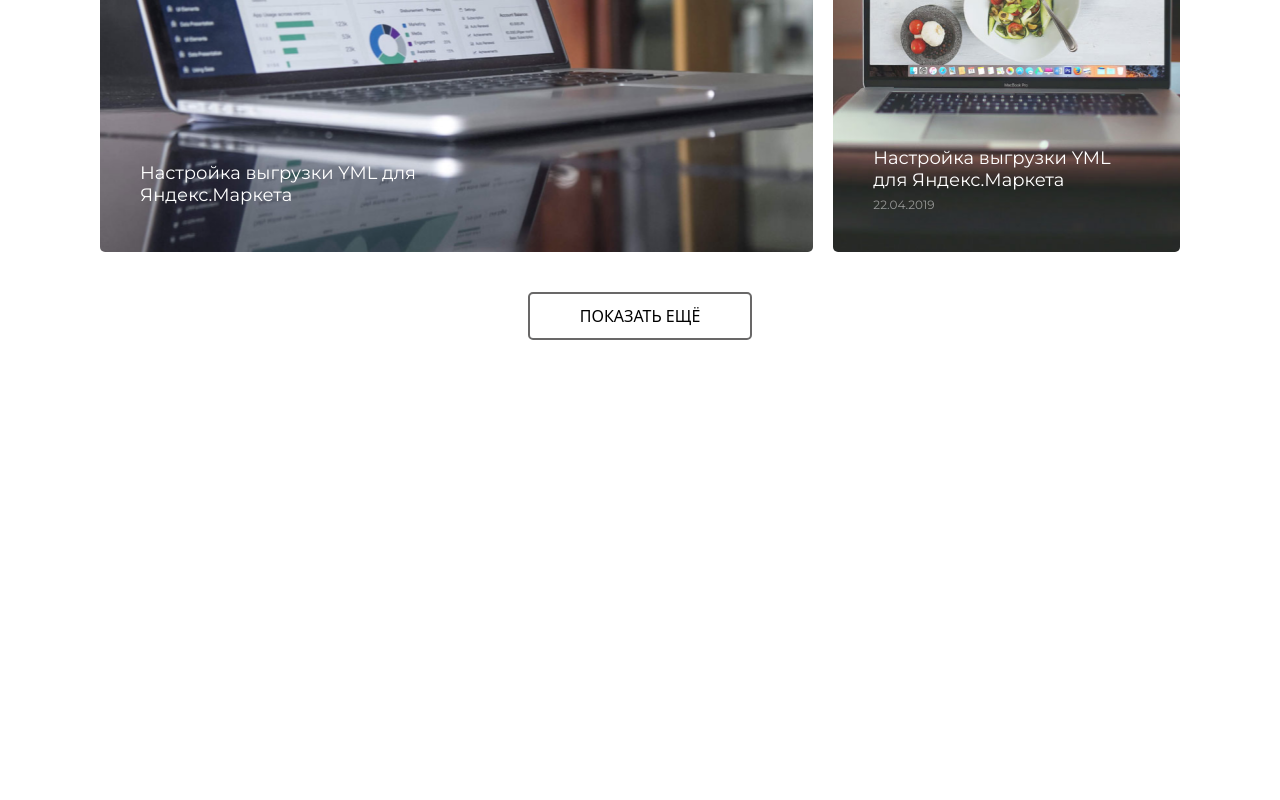
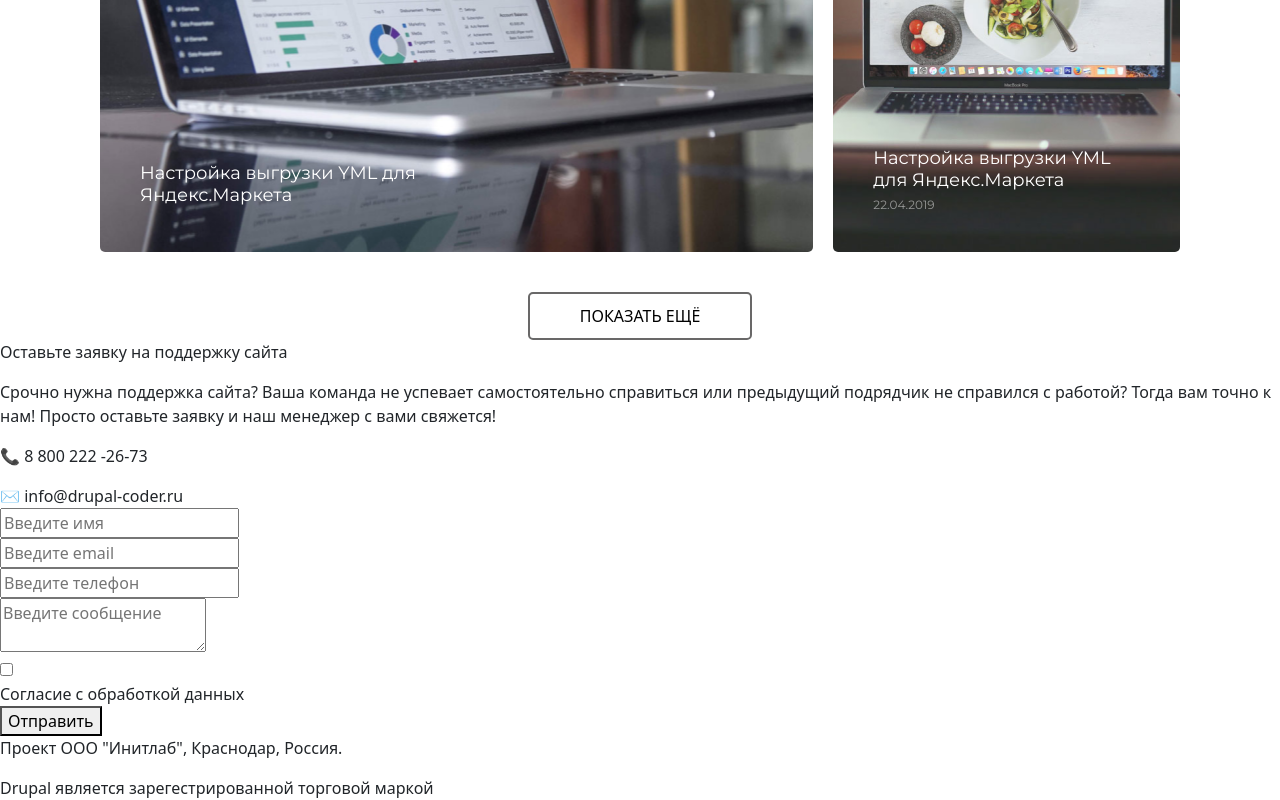
Before and after one commit to SamiraShigalugova/project, a Vue app in the folder projectwebvue/: page / in a window 1280 px wide. Shown: the part 6953-7753 px from the top of the page. Before the commit the page ends 7293 px from the top, so only its background shows below. Built offline with nearby package versions, Linux system fonts and the light colour scheme.

Commit message:
Добавление css стилей для футера

```diff
--- a/projectwebvue/src/App.vue
+++ b/projectwebvue/src/App.vue
@@ -337,6 +337,52 @@
       </div><button class="btn-case">ПОКАЗАТЬ ЕЩЁ</button>
   </div>
 </section>
+<div class="fon">
+    <div class="form">
+      <div class="left">
+    <p class="otzuv">
+        Оставьте заявку на поддержку сайта
+    </p>
+    <p class="promo">
+      Срочно нужна поддержка сайта? Ваша команда не успевает самостоятельно справиться или предыдущий подрядчик не справился
+      с работой? Тогда вам точно к нам! Просто оставьте заявку и наш менеджер с вами свяжется!
+    </p>
+    <p class="tel">📞 8 800 222 -26-73</p>
+    <p class="email">✉️ info@drupal-coder.ru</p>
+  </div>
+      <div class="right">
+          <div class="formel">
+          <input type="text" id="name" v-model="name" placeholder="Введите имя" class="formin" required  />
+        </div>
+        <div class="formel">
+          <input type="email" id="email" v-model="email" placeholder="Введите email" class="formin"  required />
+        </div>
+        <div class="formel">
+          <input type="tel" id="phone" v-model="phone" @input="phoneinput" placeholder="Введите телефон" class="formin" required  />
+        </div>
+        <div class="formel">
+          <textarea id="textarea" v-model="message" class="formin" placeholder="Введите сообщение" required ></textarea>
+        </div>
+        <div class="formel consent-group">
+          <input type="checkbox" id="consent" v-model="consent" required  />
+          <p class="galka">Согласие с обработкой данных</p>
+        </div>
+            <button type="button" @click="formbut" class="orbutton">Отправить</button>
+      </div>
+        </div>
+     </div>
+  <div class="fon1">
+  <div class="line"></div>
+  <div class="social-icons">
+  <i class="fab fa-facebook"></i>
+  <i class="fab fa-twitter"></i>
+  <i class="fab fa-instagram"></i>
+  <i class="fab fa-youtube"></i>
+  <p class="one">Проект ООО "Инитлаб", Краснодар, Россия.  </p>
+  <p class="two">Drupal является зарегестрированной торговой маркой  </p>
+</div>
+</div>
+
 </template>
 
 <style>
```
